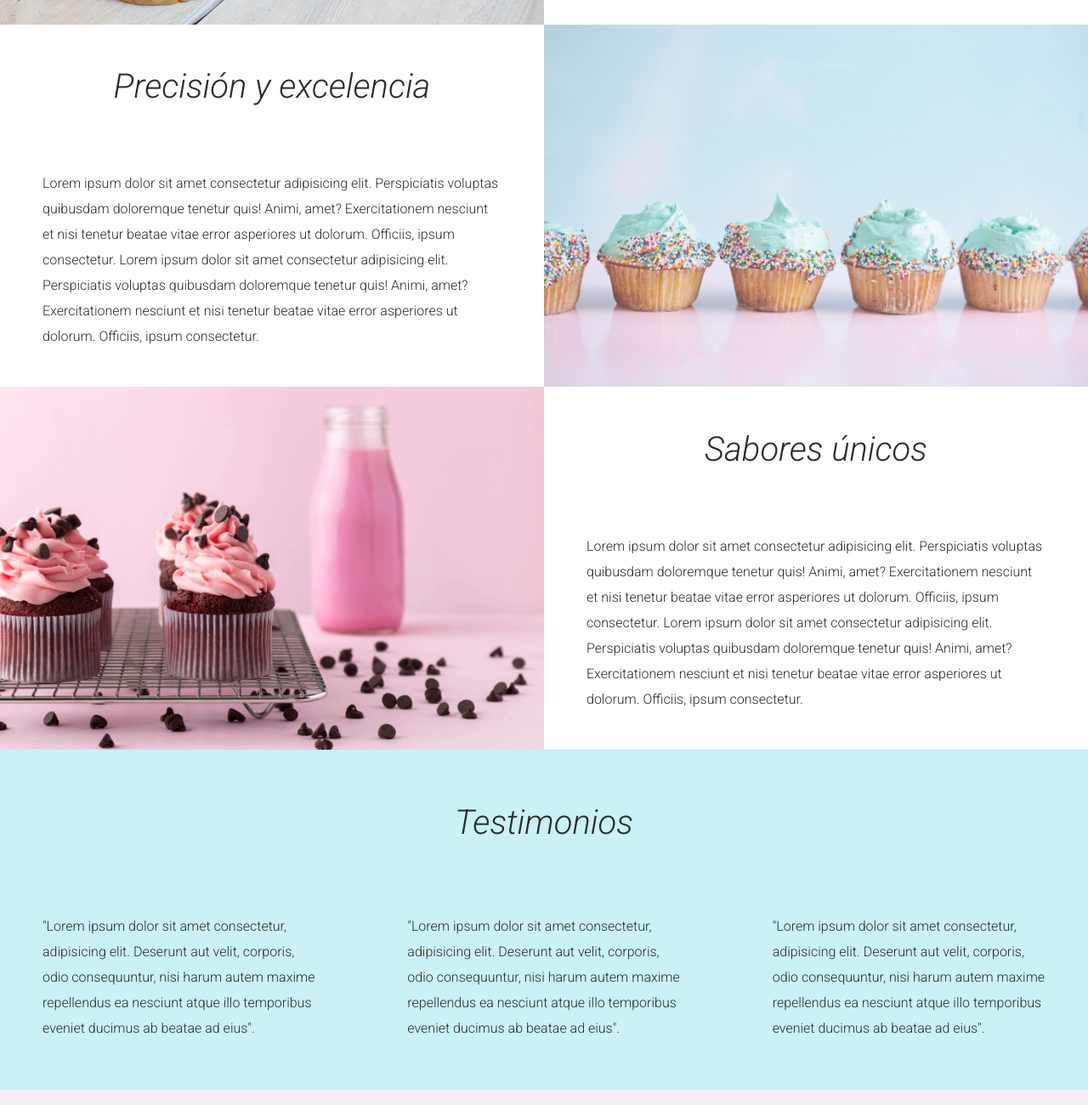
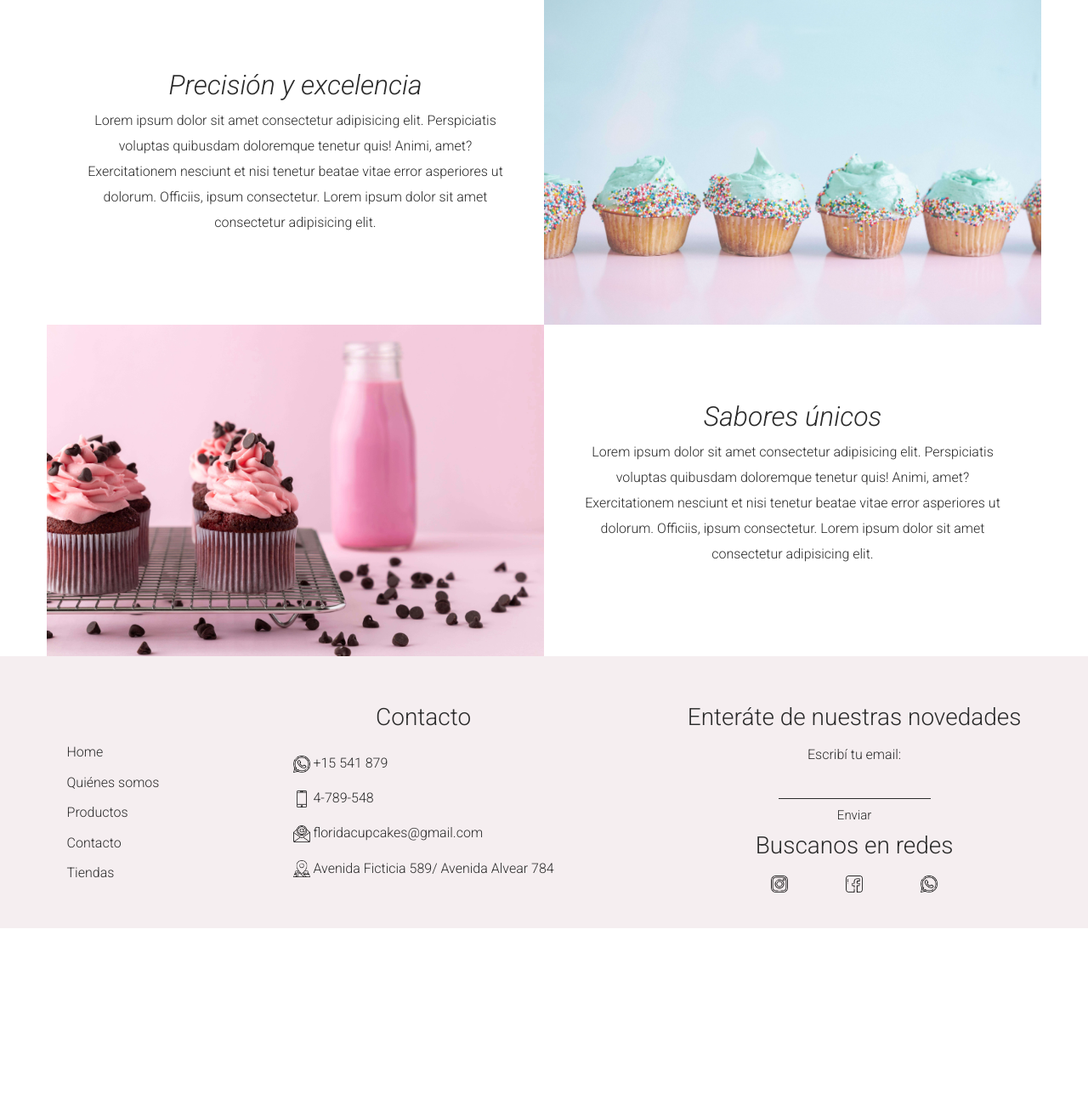
Before and after one commit to celirojas/proyectoCoder, a website: page htmls/index.html in a window 1280 px wide. Shown: the part 1200-2500 px from the top of the page at 85% size. After the commit the page ends 2292 px from the top, so only its background shows below. Drawn offline with nearby package versions, Linux system fonts and the light colour scheme.

Commit message:
Modifiqué index con bootstrap

```diff
--- a/htmls/index.html
+++ b/htmls/index.html
@@ -80,97 +80,93 @@
     <!-------------------------------------------Section Imgs and text---------------------------------------------------->
     <main class="main">
 
-        <section class="section">
+        <div class="container">
 
-            <img src="../imgs/tresCupcakes.jpg" alt="Tres Cupcakes" class="section__img">
+            <section class="row align-items-center">
 
-            <div class="section__description">
+                <div class="col-md-6 px-0">
+                    <img src="../imgs/tresCupcakes.jpg" alt="Tres Cupcakes" class="img-fluid">
+                </div>
+
+                <div class="col-md-6 px-0 text-center">
+
+                    <div class="row justify-content-center">
+                        <div class="col-10">
                             <h2 class="section__title">Pastelería de calidad</h2>
 
-                <p class="section__text">Lorem ipsum dolor sit amet consectetur adipisicing elit. Perspiciatis voluptas
-                    quibusdam doloremque
-                    tenetur
-                    quis! Animi, amet? Exercitationem nesciunt et nisi tenetur beatae vitae error asperiores ut dolorum.
-                    Officiis, ipsum consectetur. Lorem ipsum dolor sit amet consectetur adipisicing elit. Perspiciatis
+                            <p class="section__text">Lorem ipsum dolor sit amet consectetur adipisicing elit.
+                                Perspiciatis
                                 voluptas
                                 quibusdam doloremque
                                 tenetur
-                    quis! Animi, amet? Exercitationem nesciunt et nisi tenetur beatae vitae error asperiores ut dolorum.
-                    Officiis, ipsum consectetur. </p>
+                                quis! Animi, amet? Exercitationem nesciunt et nisi tenetur beatae vitae error asperiores
+                                ut
+                                dolorum.
+                                Officiis, ipsum consectetur. Lorem ipsum dolor sit amet consectetur adipisicing elit.
+                            </p>
+                        </div>
+                    </div>
                 </div>
             </section>
+        </div>
 
-        <section class="section section--reverse">
-            <img src="../imgs/hileraCupcakes.jpg" alt="Tres Cupcakes" class="section__img">
-            <div class="section__description">
+
+        <div class="container">
+
+            <section class="row align-items-center">
+
+                <div class="col-md-6 order-2 px-0">
+                    <img src="../imgs/hileraCupcakes.jpg" alt="Tres Cupcakes" class="img-fluid">
+                </div>
+
+                <div class=" col-md-6 order-1 px-0 text-center">
+                    <div class="row justify-content-center">
+                        <div class="col-10">
                             <h2 class="section__title">Precisión y excelencia</h2>
-                <p class="section__text">Lorem ipsum dolor sit amet consectetur adipisicing elit. Perspiciatis voluptas
-                    quibusdam doloremque
-                    tenetur
-                    quis! Animi, amet? Exercitationem nesciunt et nisi tenetur beatae vitae error asperiores ut dolorum.
-                    Officiis, ipsum consectetur. Lorem ipsum dolor sit amet consectetur adipisicing elit. Perspiciatis
+                            <p class="section__text">Lorem ipsum dolor sit amet consectetur adipisicing elit.
+                                Perspiciatis
                                 voluptas
                                 quibusdam doloremque
                                 tenetur
-                    quis! Animi, amet? Exercitationem nesciunt et nisi tenetur beatae vitae error asperiores ut dolorum.
-                    Officiis, ipsum consectetur.</p>
+                                quis! Animi, amet? Exercitationem nesciunt et nisi tenetur beatae vitae error asperiores
+                                ut
+                                dolorum.
+                                Officiis, ipsum consectetur. Lorem ipsum dolor sit amet consectetur adipisicing elit.
+                            </p>
+                        </div>
+                    </div>
                 </div>
             </section>
+        </div>
+
+        <div class="container">
+            <section class="row align-items-center">
 
 
-        <section class="section">
+                <div class="col-md-6 px-0">
+                    <img src="../imgs/cupcakesRosas.jpg" alt="Cupcakes rosas" class="img-fluid">
+                </div>
 
-            <img src="../imgs/cupcakesRosas.jpg" alt="Cupcakes rosas" class="section__img">
 
-            <div class="section__description">
+                <div class="col-md-6 px-0 text-center">
+                    <div class="row justify-content-center">
+                        <div class="col-10">
                             <h2 class="section__title">Sabores únicos</h2>
-                <p class="section__text">Lorem ipsum dolor sit amet consectetur adipisicing elit. Perspiciatis voluptas
-                    quibusdam doloremque
-                    tenetur
-                    quis! Animi, amet? Exercitationem nesciunt et nisi tenetur beatae vitae error asperiores ut dolorum.
-                    Officiis, ipsum consectetur. Lorem ipsum dolor sit amet consectetur adipisicing elit. Perspiciatis
+                            <p class="section__text">Lorem ipsum dolor sit amet consectetur adipisicing elit.
+                                Perspiciatis
                                 voluptas
                                 quibusdam doloremque
                                 tenetur
-                    quis! Animi, amet? Exercitationem nesciunt et nisi tenetur beatae vitae error asperiores ut dolorum.
-                    Officiis, ipsum consectetur.</p>
+                                quis! Animi, amet? Exercitationem nesciunt et nisi tenetur beatae vitae error asperiores
+                                ut
+                                dolorum.
+                                Officiis, ipsum consectetur. Lorem ipsum dolor sit amet consectetur adipisicing elit.
+                            </p>
                         </div>
-        </section>
-
-        <!-------------------------------------------Section Testimonios---------------------------------------------------->
-
-        <section class="section section--colorLight">
-            <h2 class="section__title section__title--testimonios">Testimonios</h2>
-            <div class="section__testimonios">
-                <div>
-                    <p class="section__text">"Lorem ipsum dolor sit amet consectetur, adipisicing elit. Deserunt aut
-                        velit,
-                        corporis, odio
-                        consequuntur, nisi harum autem maxime repellendus ea nesciunt atque illo temporibus eveniet
-                        ducimus
-                        ab
-                        beatae ad eius".</p>
-                </div>
-                <div>
-                    <p class="section__text">"Lorem ipsum dolor sit amet consectetur, adipisicing elit. Deserunt aut
-                        velit,
-                        corporis, odio
-                        consequuntur, nisi harum autem maxime repellendus ea nesciunt atque illo temporibus eveniet
-                        ducimus
-                        ab
-                        beatae ad eius".</p>
-                </div>
-                <div>
-                    <p class="section__text">"Lorem ipsum dolor sit amet consectetur, adipisicing elit. Deserunt aut
-                        velit,
-                        corporis, odio
-                        consequuntur, nisi harum autem maxime repellendus ea nesciunt atque illo temporibus eveniet
-                        ducimus
-                        ab
-                        beatae ad eius".</p>
                     </div>
                 </div>
             </section>
+        </div>
     </main>
 
 
--- a/scss/style.scss
+++ b/scss/style.scss
@@ -167,13 +167,6 @@ body {
 }
 
 /***********************Contenido principal*********************/
-
-.section {
-  display: flex;
-  justify-content: center;
-  align-items: center;
-}
-
 .section--reverse {
   flex-direction: row-reverse;
 }
@@ -181,14 +174,14 @@ body {
   color: #2b2b2b;
   font-weight: 300;
   font-style: italic;
-  font-size: 2.5rem;
-  padding: 5px 35px;
+  font-size: 2 rem;
+  // padding: 50px 35px 0px 35px;
   text-align: center;
 }
 
 .section__text {
   color: #2b2b2b;
-  margin: 70px 50px 0px 50px;
+  // padding: 20px 40px;
   font-weight: 300;
   line-height: 30px;
 }
@@ -201,15 +194,7 @@ body {
 
 .section--colorLight {
   background-color: #caf0f8;
-  height: 400px;
-  display: flex;
-  flex-direction: column;
-}
-
-.section__testimonios {
-  display: grid;
-  gap: 8px;
-  grid-template-columns: repeat(3, 3fr);
+  height: 300px;
 }
 
 /*******************************Quiénes somos.html**************************/
```
Also changed, not shown: estilos/style.css. Lines whose indentation alone changed are shown as unchanged.
